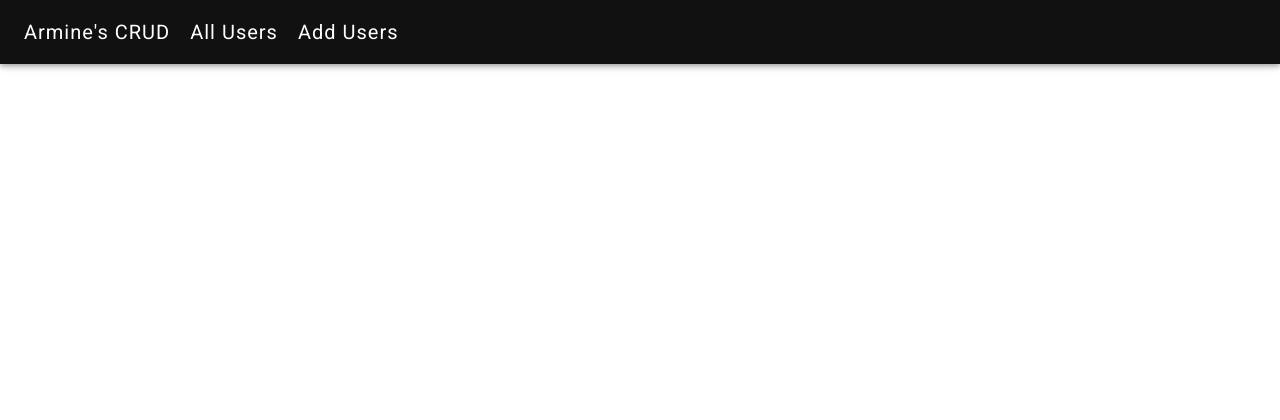
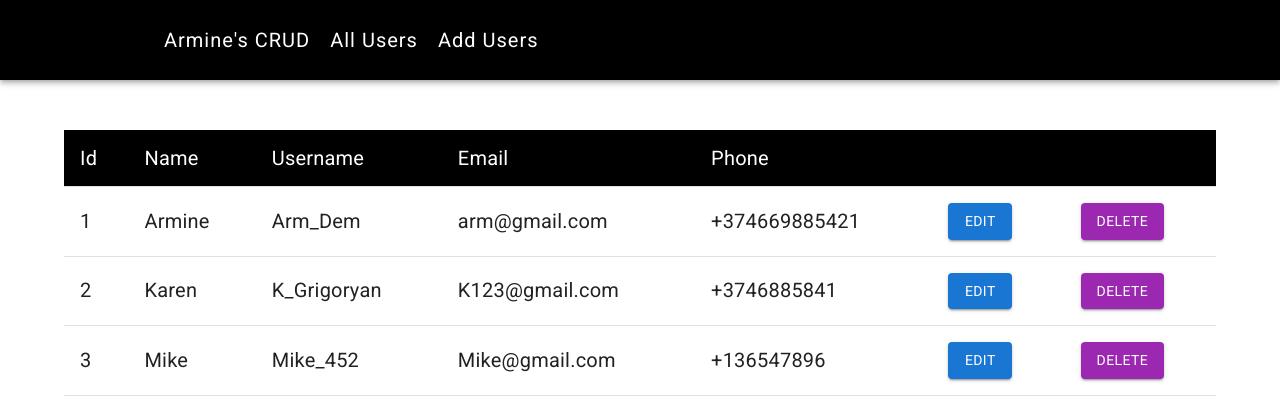
Before and after one commit to nairyasatryan/react-project, a React (Create React App) app: page /armine in a window 1280 px wide. Shown: the top 420 px of the page. Built offline with nearby package versions, Linux system fonts and the light colour scheme; data requests are answered from the project's data file.

Commit message:
fixed CRUD

```diff
--- a/src/App.js
+++ b/src/App.js
@@ -22,7 +22,7 @@ function App() {
         <Route path='/armine' element={<Armine/> } />
         <Route path='/armine/all' element={<AllUser/>} />
         <Route path='/armine/add' element={<AddUser/>} />
-        <Route path='/armine/edit' element={<EditUser/>} />
+        <Route path='/armine/edit/:id' element={<EditUser/>} />
         <Route path='/nelly' element={<Nelly />} />
 
       </Routes>
--- /dev/null
+++ b/src/database/db.json
@@ -0,0 +1,25 @@
+{
+  "users": [
+    {
+      "name": "Armine",
+      "username": "Arm_Dem",
+      "email": "arm@gmail.com",
+      "phone": "+374669885421",
+      "id": 1
+    },
+    {
+      "name": "Karen",
+      "username": "K_Grigoryan",
+      "email": "K123@gmail.com",
+      "phone": "+3746885841",
+      "id": 2
+    },
+    {
+      "name": "Mike",
+      "username": "Mike_452",
+      "email": "Mike@gmail.com",
+      "phone": "+136547896",
+      "id": 3
+    }
+  ]
+}
--- a/src/pages/Armine/components/AddUser.js
+++ b/src/pages/Armine/components/AddUser.js
@@ -1,6 +1,8 @@
 import { FormGroup,FormControl,InputLabel,Input,Typography,Button, styled} from '@mui/material';
 import React, { useState } from 'react';
-// import {addUser} from '../service/api';
+import { useNavigate } from 'react-router-dom';
+import  Navbar  from './NavBar';
+import {addUser} from '../service/api';
 
 const Container = styled(FormGroup)`
   width:50%;
@@ -10,27 +12,30 @@ const Container = styled(FormGroup)`
   }
 `
 const initialValues = {
-  name:'',
-  username:'',
-  email:'',
-  phone:''
+  name: '',
+  username: '',
+  email: '',
+  phone: ''
 }
 
 
 const AddUser = () => {
 
   const [user, setUser] = useState(initialValues);
+  const navigate = useNavigate();
+  const onValueChange = (e) =>{
 
-  const onValueChange = (e) =>{
-    setUser({ ...user, [e.target.name]: e.target.value})
-    console.log(user)
+     setUser({...user, [e.target.name]:e.target.value})
+      console.log(user);
   }
 
-  // const addUserDetails = async () => {
-  //   await addUser(user);
-  // }
-
+  const addUserDetails  = async () => {
+    await addUser(user);
+    navigate('/armine/all')
+  }
   return (
+    <>
+    <Navbar/>
     <Container>
       <Typography variant='h4'>Add User</Typography>
       <FormControl>
@@ -49,11 +54,11 @@ const AddUser = () => {
         <InputLabel>Phone</InputLabel>
         <Input onChange={(e) => onValueChange(e)} name="phone"/>
       </FormControl>
-      <FormControl>
-        <Button variant='contained'>Add User</Button>
+      <FormControl >
+        <Button onClick={()=> addUserDetails()} variant='contained' >Add User</Button>
       </FormControl>
     </Container>
-
+    </>
   )
 }
 
--- a/src/pages/Armine/components/AllUser.js
+++ b/src/pages/Armine/components/AllUser.js
@@ -1,8 +1,10 @@
-import { useState } from "react";
+import { useState, useEffect } from "react";
 import { Table, TableHead, TableRow, TableCell, TableBody, styled, Button } from '@mui/material';
 import { Link } from "react-router-dom";
-import data from "../data.json";
 import React from 'react';
+import Navbar from "./NavBar";
+import { getUsers, deleteUser} from "../service/api";
+
 
 
 const StyledTable = styled(Table)`
@@ -24,8 +26,26 @@ const TBody = styled(TableRow)`
 `
 const AllUser = () => {
 
-  const [users, setUsers] = useState(data)
+  const [users, setUsers] = useState([]);
+
+  useEffect(() => {
+    getUserDetails();
+  }, [])
+
+  const getUserDetails = async () => {
+    let response = await getUsers();
+    console.log(response);
+    setUsers(response.data)
+  }
+
+  const deleteUserData = async (id) => {
+    await deleteUser(id);
+    getUserDetails();
+  }
+
   return (
+    <>
+      <Navbar />
       <StyledTable>
         <TableHead>
           <Thead>
@@ -35,6 +55,7 @@ const AllUser = () => {
             <TableCell>Email</TableCell>
             <TableCell>Phone</TableCell>
             <TableCell></TableCell>
+            <TableCell></TableCell>
           </Thead>
         </TableHead>
         <TableBody>
@@ -42,18 +63,15 @@ const AllUser = () => {
 
 
           {
-            users.map((user) => (
-            <TBody>
+            users.map((user,index) => (
+              <TBody key={index}>
                 <TableCell>{user.id}</TableCell>
                 <TableCell>{user.name}</TableCell>
                 <TableCell>{user.username}</TableCell>
                 <TableCell>{user.email}</TableCell>
                 <TableCell>{user.phone}</TableCell>
-              <TableCell>
-            <Button variant="contained" style={{ marginRight: 10 }} component={Link} to="/armine/edit">Edit</Button>
-            <Button variant="contained" color="secondary">Delete</Button>
-          </TableCell>
-
+                <TableCell><Button variant="contained" style={{ marginRight: 5 }} component={Link} to={`/armine/edit/${user.id}`}>Edit</Button></TableCell>
+                <TableCell><Button variant="contained" color="secondary" onClick={() => deleteUserData(user.id)}>Delete</Button></TableCell>
               </TBody>
             ))
           }
@@ -64,6 +82,7 @@ const AllUser = () => {
 
         </TableBody>
       </StyledTable>
+    </>
   )
 }
 
--- a/src/pages/Armine/components/EditUser.js
+++ b/src/pages/Armine/components/EditUser.js
@@ -1,6 +1,8 @@
 import { FormGroup,FormControl,InputLabel,Input,Typography,Button, styled} from '@mui/material';
-import React, { useState } from 'react';
-// import {addUser} from '../service/api';
+import React, { useState, useEffect } from 'react';
+import { useNavigate, useParams } from 'react-router-dom';
+import  Navbar  from './NavBar';
+import {getUser, editUser} from '../service/api';
 
 const Container = styled(FormGroup)`
   width:50%;
@@ -10,50 +12,63 @@ const Container = styled(FormGroup)`
   }
 `
 const initialValues = {
-  name:'',
-  username:'',
-  email:'',
-  phone:''
+  name: '',
+  username: '',
+  email: '',
+  phone: ''
 }
 
 
 const EditUser = () => {
 
   const [user, setUser] = useState(initialValues);
+  const navigate = useNavigate();
+  const { id } = useParams();
 
+  useEffect(() => {
+    getUserData();
+  },[])
+
+  const getUserData = async () => {
+    const response = await getUser(id);
+    setUser(response.data);
+
+  }
   const onValueChange = (e) =>{
-    setUser({ ...user, [e.target.name]: e.target.value})
-    console.log(user)
+     setUser({...user, [e.target.name]:e.target.value})
+      console.log(user);
+  }
+  const EditUserDetails = async() => {
+    await editUser(user, id);
+    navigate('/armine/all')
   }
 
-  // const addUserDetails = async () => {
-  //   await addUser(user);
-  // }
-
   return (
+    <>
+    <Navbar/>
     <Container>
       <Typography variant='h4'>Edit User</Typography>
       <FormControl>
         <InputLabel>Name</InputLabel>
-        <Input onChange={(e) => onValueChange(e)} name="name"/>
+        <Input onChange={(e) => onValueChange(e)} name="name" value={user.name}/>
       </FormControl>
       <FormControl>
         <InputLabel>Username</InputLabel>
-        <Input onChange={(e) => onValueChange(e)} name="username"/>
+        <Input onChange={(e) => onValueChange(e)} name="username" value={user.username}/>
       </FormControl>
       <FormControl>
         <InputLabel>Email</InputLabel>
-        <Input onChange={(e) => onValueChange(e)} name="email"/>
+        <Input onChange={(e) => onValueChange(e)} name="email" value={user.email}/>
       </FormControl>
       <FormControl>
         <InputLabel>Phone</InputLabel>
-        <Input onChange={(e) => onValueChange(e)} name="phone"/>
+        <Input onChange={(e) => onValueChange(e)} name="phone" value={user.phone}/>
       </FormControl>
-      <FormControl>
-        <Button variant='contained'>Add User</Button>
+      <FormControl >
+        <Button onClick={()=> EditUserDetails()} variant='contained' >Edit User</Button>
       </FormControl>
     </Container>
-
+    </>
   )
 }
 
--- a/src/pages/Armine/components/NavBar.js
+++ b/src/pages/Armine/components/NavBar.js
@@ -2,7 +2,13 @@ import {AppBar, Toolbar, styled} from '@mui/material';
 import {NavLink} from 'react-router-dom';
 
 const Header = styled(AppBar)`
-    background:#111111;
+     background: #000;
+  height: 80px;
+  display: flex;
+  justify-content: space-between;
+  padding: 0.5rem calc((100vw - 1000px) / 2);
+  z-index: 10;
+
 `
 const Tabs =styled(NavLink)`
     font-size:20px;
--- a/src/pages/Armine/index.js
+++ b/src/pages/Armine/index.js
@@ -1,10 +1,11 @@
 import React from 'react'
+import AllUser from './components/AllUser.js'
 import NavBar from './components/NavBar.js'
 
 export default function Armine() {
   return (
     <div>
-      <NavBar/>
+      <AllUser/>
     </div>
   )
 }
--- /dev/null
+++ b/src/pages/Armine/service/api.js
@@ -0,0 +1,40 @@
+ import axios from 'axios';
+
+const API_URL = 'http://localhost:3002/users'
+
+export const addUser = async (data) => {
+    try {
+        return await axios.post(API_URL, data)
+    }catch(error){
+        console.log('ERROR: while calling addUser api ', error.message)
+    }
+}
+
+export const getUsers = async () => {
+    try {
+        return await axios.get(API_URL);
+    } catch (error) {
+        console.log('ERROR: while calling getUsers api', error.message)
+    }
+}
+export const getUser = async (data) => {
+    try {
+        return await axios.get(`${API_URL}/${data}`);
+    } catch (error) {
+        console.log('ERROR: while calling getUsers api', error.message)
+    }
+}
+export const editUser = async (data, id) => {
+    try {
+        return await axios.put(`${API_URL}/${id}`, data);
+    } catch (error) {
+        console.log('ERROR: while calling editUsers api', error.message)
+    }
+}
+export const deleteUser = async (id) => {
+    try {
+        return await axios.delete(`${API_URL}/${id}`)
+    }catch (error) {
+        console.log('ERROR: while calling deleteUsers api', error.message)
+    }
+}
```
Also changed, not shown: package.json (+4 -6 lines), src/pages/Armine/components/TableComponent.js (added, +54 -0 lines), 1 other file (tests, documents, lock files or other folders). Lines whose indentation alone changed are shown as unchanged.
